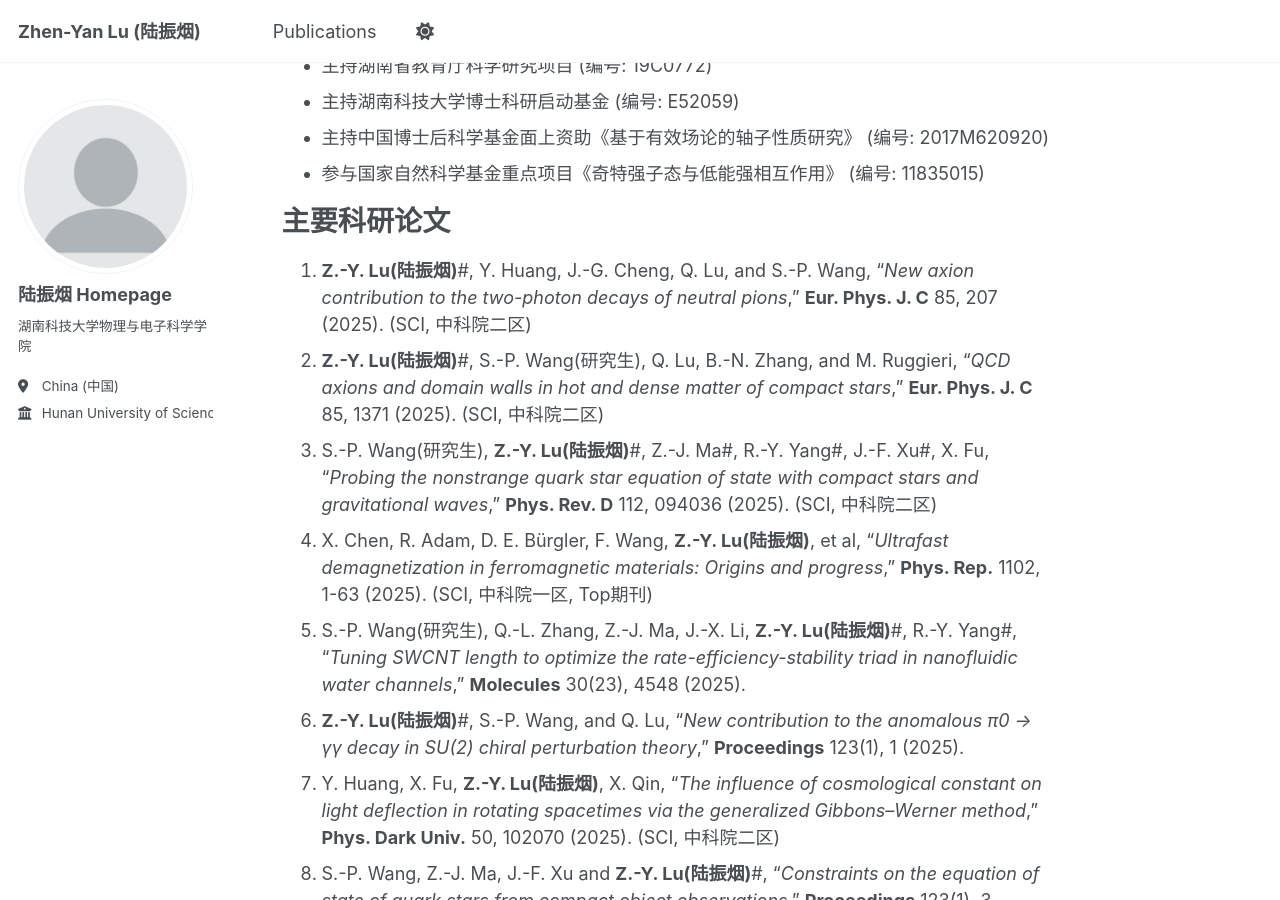
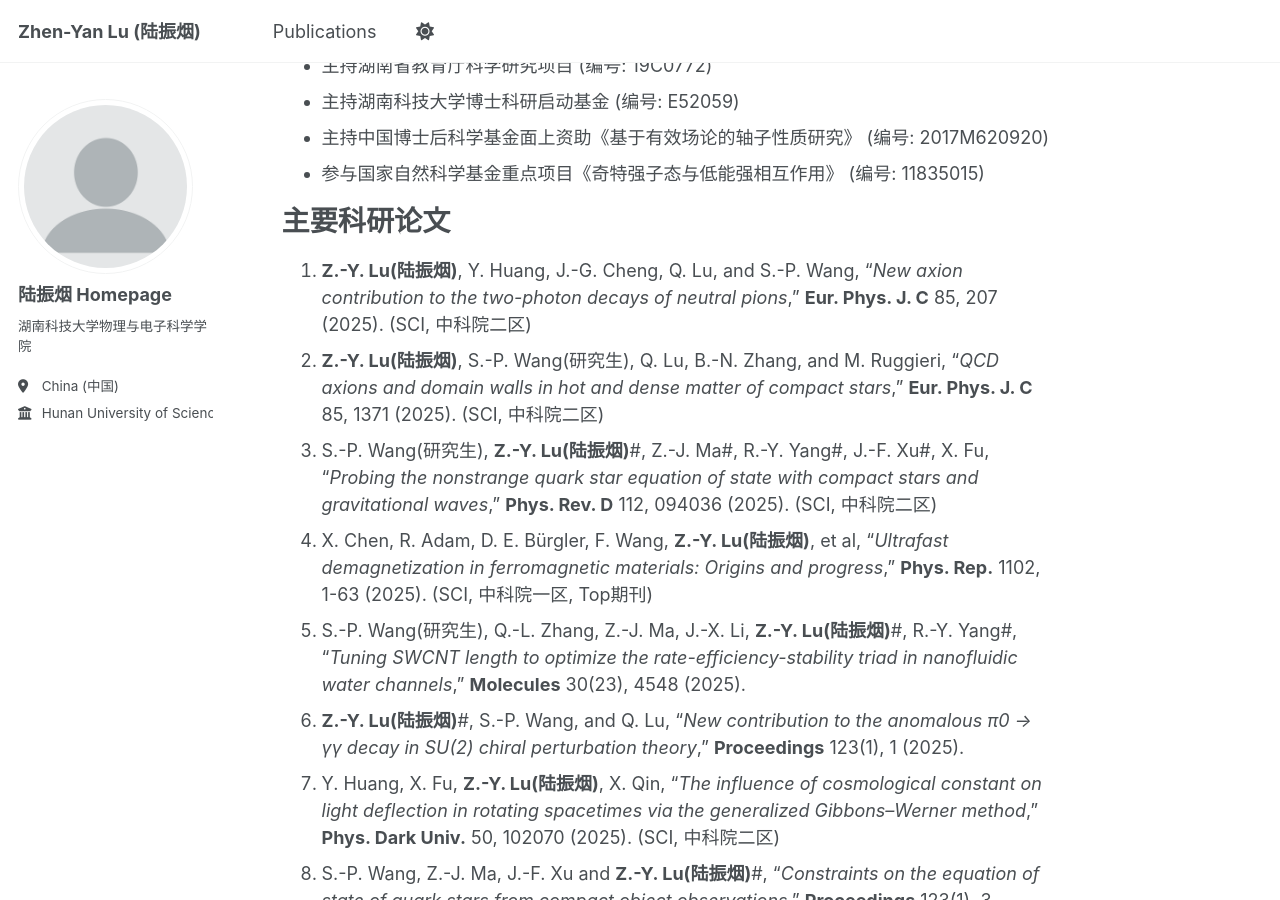
Before and after one commit to luzhenyan-stack/luzhenyan.github.io, a Jekyll site: the page built from _pages/about.md, in a window 1280 px wide and 900 px high, scrolled down 1452 px. Built offline with Jekyll 4.4.1, drawn with Linux system fonts in a browser that asks for light colours; a script that is not in the unit is left out.

```diff
--- a/_pages/about.md
+++ b/_pages/about.md
@@ -53,8 +53,8 @@ redirect_from:
 
 主要科研论文
 ======
-1. **Z.-Y. Lu(陆振烟)**#, Y. Huang, J.-G. Cheng, Q. Lu, and S.-P. Wang, “_New axion contribution to the two-photon decays of neutral pions_,” **Eur. Phys. J. C** 85, 207 (2025). (SCI, 中科院二区)
-2. **Z.-Y. Lu(陆振烟)**#, S.-P. Wang(研究生), Q. Lu, B.-N. Zhang, and M. Ruggieri, “_QCD axions and domain walls in hot and dense matter of compact stars_,” **Eur. Phys. J. C** 85, 1371 (2025). (SCI, 中科院二区)
+1. **Z.-Y. Lu(陆振烟)**, Y. Huang, J.-G. Cheng, Q. Lu, and S.-P. Wang, “_New axion contribution to the two-photon decays of neutral pions_,” **Eur. Phys. J. C** 85, 207 (2025). (SCI, 中科院二区)
+2. **Z.-Y. Lu(陆振烟)**, S.-P. Wang(研究生), Q. Lu, B.-N. Zhang, and M. Ruggieri, “_QCD axions and domain walls in hot and dense matter of compact stars_,” **Eur. Phys. J. C** 85, 1371 (2025). (SCI, 中科院二区)
 3. S.-P. Wang(研究生), **Z.-Y. Lu(陆振烟)**#, Z.-J. Ma#, R.-Y. Yang#, J.-F. Xu#, X. Fu, “_Probing the nonstrange quark star equation of state with compact stars and gravitational waves_,” **Phys. Rev. D** 112, 094036 (2025). (SCI, 中科院二区)
 4. X. Chen, R. Adam, D. E. Bürgler, F. Wang, **Z.-Y. Lu(陆振烟)**, et al, “_Ultrafast demagnetization in ferromagnetic materials: Origins and progress_,” **Phys. Rep.** 1102, 1-63 (2025). (SCI, 中科院一区, Top期刊)
 5. S.-P. Wang(研究生), Q.-L. Zhang, Z.-J. Ma, J.-X. Li, **Z.-Y. Lu(陆振烟)**#, R.-Y. Yang#, “_Tuning SWCNT length to optimize the rate-efficiency-stability triad in nanofluidic water channels_,” **Molecules** 30(23), 4548 (2025).
```
